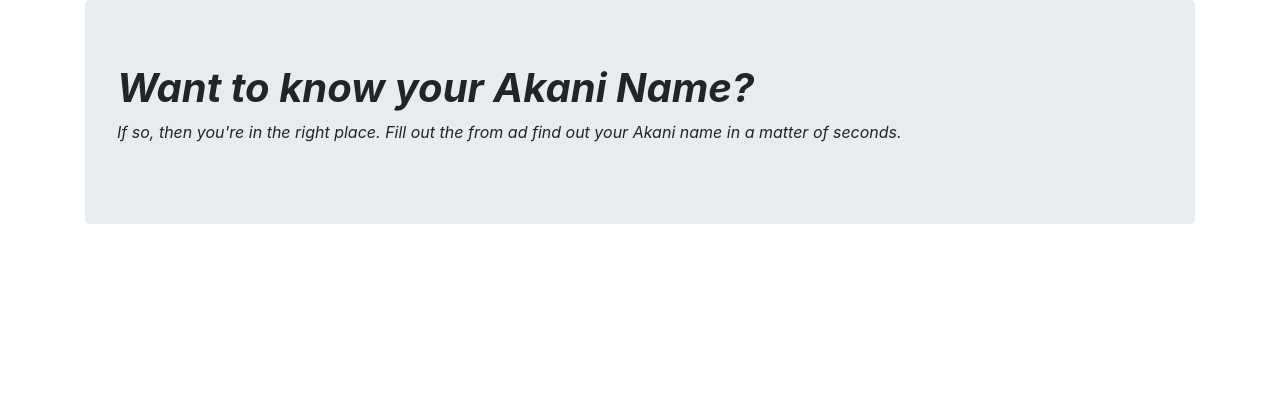
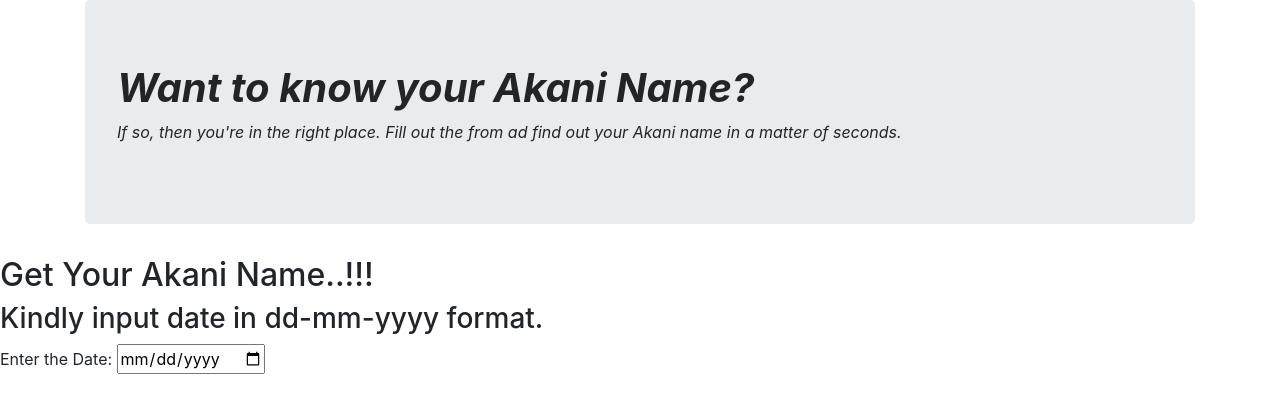
Before and after one commit to Princeyyyy/week-2, a plain HTML site: page Documents/week-2/index.html in a window 1280 px wide. Drawn offline with Linux system fonts and the light colour scheme.

Commit message:
add date of birth input

```diff
--- a/Documents/week-2/index.html
+++ b/Documents/week-2/index.html
@@ -15,5 +15,16 @@
             <p><em>If so, then you're in the right place. Fill out the from ad find out your Akani name in a  matter of seconds.</em></p>
         </div>
     </div>
+    <h2>Get Your Akani Name..!!!</h2>
+
+    <h3>
+        Kindly input date in
+        dd-mm-yyyy format.
+    </h3>
+
+    <label for="Date of Birth">
+        Enter the Date:
+        <input type="date" name="date">
+    </label>
 </body>
 </html>
```
